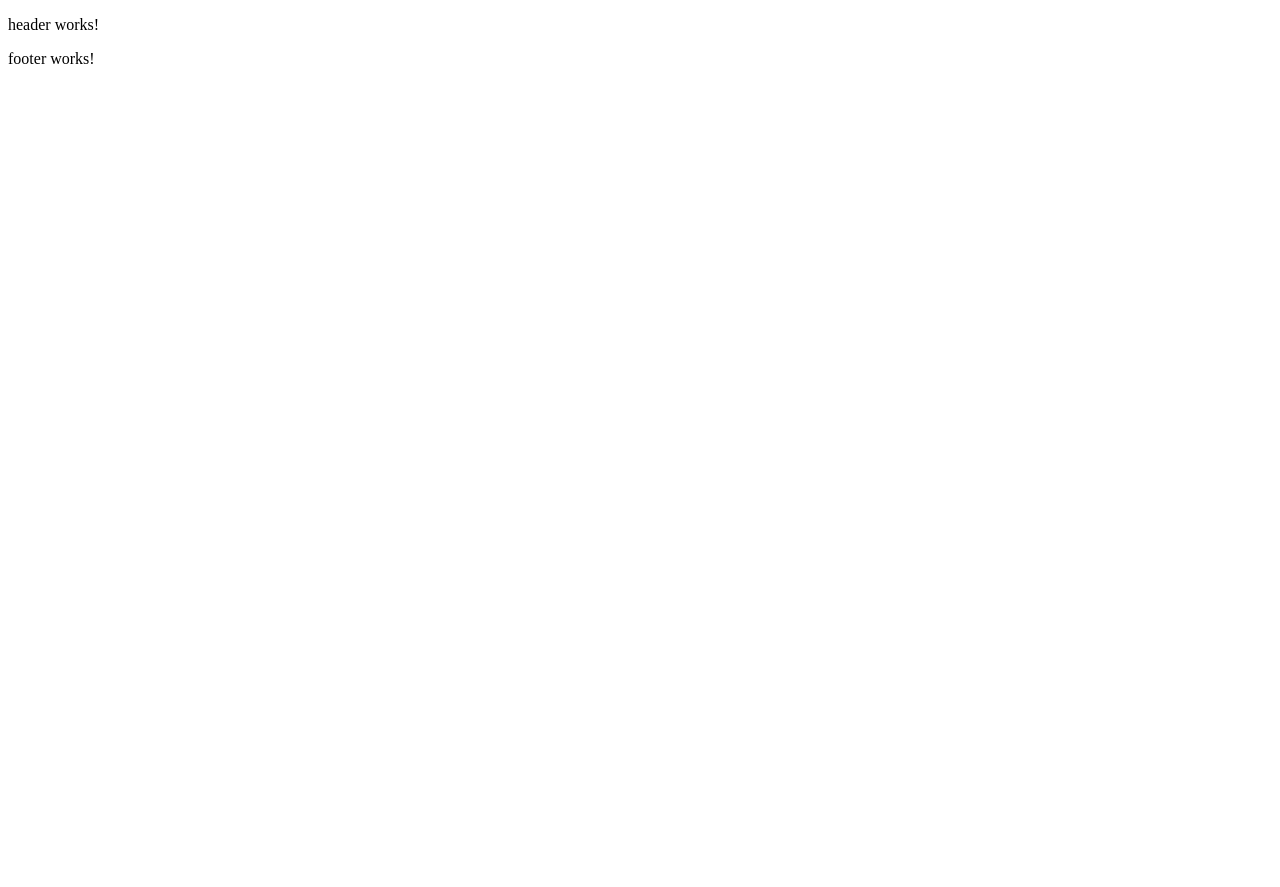
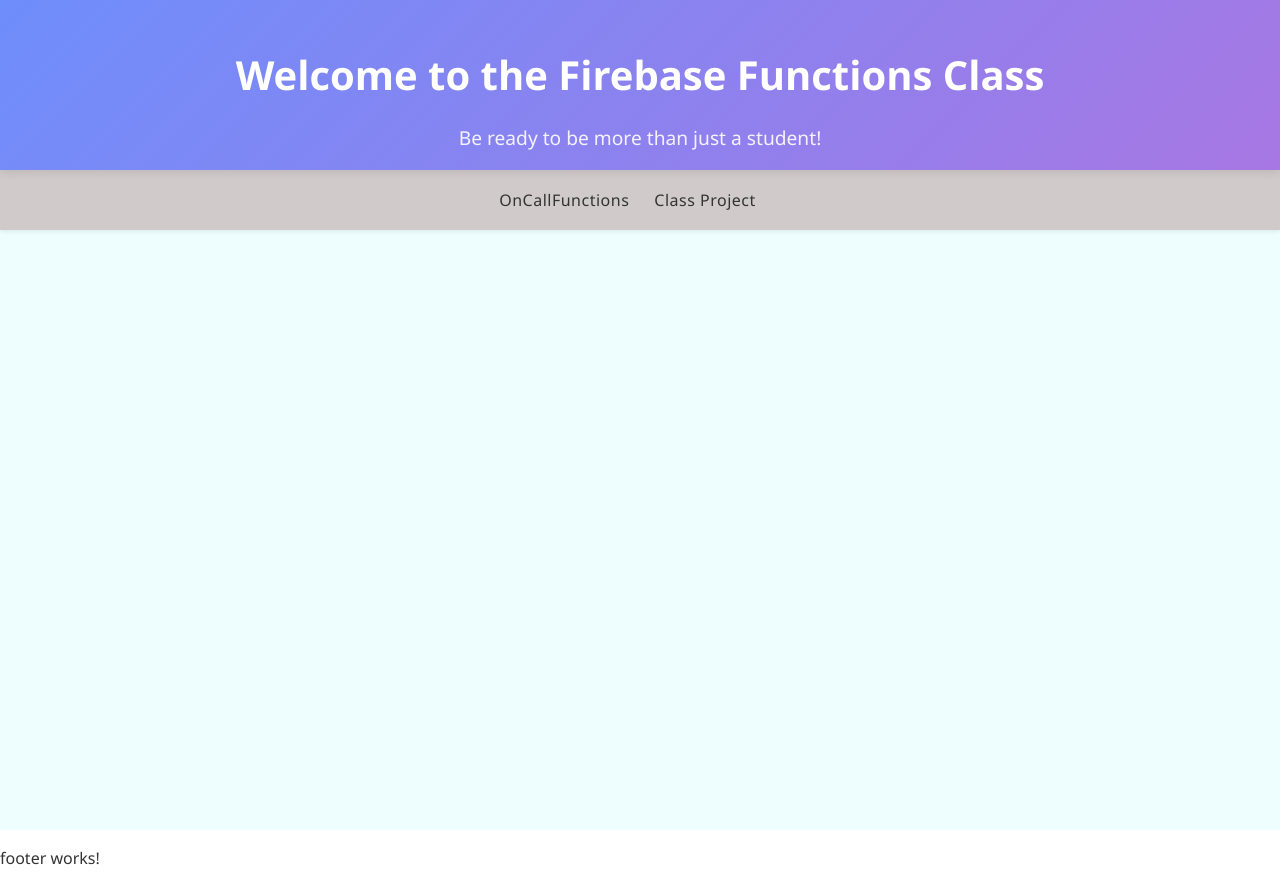
Before and after one commit to Filipabarreto/UC00604, an Angular app: page / in a window 1280 px wide. Before the commit the page ends 800 px from the top, so only its background shows below. Built offline with nearby package versions, Linux system fonts and the light colour scheme.

Commit message:
componente header.css e componente header.html

```diff
--- a/src/app/app.css
+++ b/src/app/app.css
@@ -0,0 +1,73 @@
+/* Reset e estilos base */
+* {
+  margin: 0;
+  padding: 0;
+  box-sizing: border-box;
+  font-family: "Segoe UI", Tahoma, Geneva, Verdana, sans-serif;
+}
+
+.body {
+  display: flex;
+  flex-direction: column;
+  min-height: 100vh;
+
+  color: #333;
+  line-height: 1.6;
+}
+
+app-header {
+  width: 100%;
+  min-height: max-content;
+}
+
+/* Conteúdo principal */
+app-main {
+  flex: 1;
+  min-height: 75vh;
+  display: flex;
+  flex-wrap: wrap;
+  align-items: center;
+  justify-content: center;
+  align-content: center;
+  background-color: var(--background-color);
+}
+
+/* Rodapé */
+app-footer {
+  width: 100%;
+  min-height: max-content;
+}
+
+/* Media Queries para responsividade */
+
+/* Tablets e telas menores */
+@media (max-width: 768px) {
+  main {
+    justify-content: center;
+    padding: 0.5rem;
+    min-height: 60vh; /* Ajuste para dar mais espaço ao conteúdo */
+  }
+}
+
+/* Dispositivos móveis */
+@media (max-width: 480px) {
+  body {
+
+    line-height: 1.5; /* Ajuste fino para melhor legibilidade */
+  }
+
+  main {
+    flex-direction: column;
+    align-items: stretch;
+    justify-content: flex-start;
+    min-height: 60vh;
+    padding: 0.5rem;
+  }
+}
+
+/* Telas muito pequenas (opcional) */
+@media (max-width: 320px) {
+  main {
+    padding: 0.25rem;
+  }
+}
--- a/src/app/componentes/header/header.css
+++ b/src/app/componentes/header/header.css
@@ -0,0 +1,130 @@
+/* header.component.scss */
+.header {
+    width: 100%;
+    min-height: max-content;
+    background-color: #d1caca;
+    box-shadow: 0 2px 4px rgba(0, 0, 0, 0.1);
+    display: flex;
+    flex-wrap: wrap;
+    justify-content: center;
+    text-align: center;
+    align-items: center;
+  }
+   /* Cabeçalho local */
+   .local-header {
+    position: relative;
+    width: 100%;
+    background: linear-gradient(135deg, #6e8efb, #a777e3);
+    color: white;
+    box-shadow: 0 2px 10px rgba(0, 0, 0, 0.1);
+  }
+
+  .local-header-content {
+    max-width: 1200px;
+    margin: 0 auto;
+    padding: 1rem .5rem;
+    text-align: center;
+  }
+
+  .local-header-content h1 {
+    font-size: 2.5rem;
+    margin-bottom: 1rem;
+    font-weight: 700;
+  }
+
+  .local-header-content p {
+    font-size: 1.2rem;
+    opacity: 0.9;
+    max-width: 800px;
+    margin: 0 auto;
+  }
+
+  .nav-content {
+    max-width: 1200px;
+    min-height: 60px;
+    margin: 0 auto;
+    padding: 0 16px;
+    display: flex;
+    flex-wrap: wrap;
+    align-content: center;
+    align-items: center;
+    height: max-content;
+    gap: 25px;
+    background-size: var(--animation-background-size);
+    animation: var(--animation-move-gradient);
+  }
+
+  .logo-link {
+    /* color: #333; */
+    font-size: 1.5rem;
+    font-weight: bold;
+    text-decoration: none;
+    transition: color 0.3s ease;
+
+    &:hover {
+      color: #007bff;
+    }
+  }
+
+  .spacer {
+    flex: 1;
+  }
+
+  .logo-link {
+    font-family: inherit; /* Herda a fonte do elemento pai */
+    font-weight: 500; /* Peso médio para suavidade (não muito fino nem muito negrito) */
+    font-size: 1rem; /* Tamanho padrão ou ajuste conforme necessário */
+    letter-spacing: 0.5px; /* Pequeno espaçamento entre letras para melhor legibilidade */
+    line-height: 1.5; /* Espaçamento confortável entre linhas */
+    color: #333; /* Cor suave (ajuste para o tom desejado) */
+    text-decoration: none; /* Remove sublinhado padrão */
+    transition: all 0.3s ease; /* Transição suave para hover/focus */
+
+    /* Efeito suave ao interagir */
+    &:hover, &:focus {
+        color: #007bff; /* Cor azul suave no hover (pode ajustar) */
+        text-decoration: underline; /* Sublinhado sutil no hover */
+        text-underline-offset: 3px; /* Distância do sublinhado */
+        text-decoration-thickness: 1px; /* Espessura fina do sublinhado */
+    }
+
+    /* Melhoria para acessibilidade no foco */
+    &:focus {
+        outline: 2px solid rgba(0, 123, 255, 0.3);
+        outline-offset: 2px;
+    }
+}
+
+  /* Responsividade */
+  @media (max-width: 768px) {
+    .header {
+      display: flex;
+      flex-wrap: wrap-reverse;
+      justify-content: center;
+      align-items: center;
+      align-content: center;
+
+
+    }
+    .local-header-content {
+      max-height: 190px;
+    }
+    .nav-content {
+      max-height: 120px;
+      margin-top: 15%;
+    }
+
+    .logo-link {
+      font-size: 1.25rem;
+    }
+  }
+
+  @media (max-width: 480px) {
+    .nav-container {
+      padding: 0 12px;
+    }
+
+    .logo-link {
+      font-size: 1.1rem;
+    }
+  }
--- a/src/app/componentes/header/header.html
+++ b/src/app/componentes/header/header.html
@@ -1 +1,18 @@
-<p>header works!</p>
+<header class="header">
+  <div class="local-header">
+    <div class="local-header-content">
+      <h1>Welcome to the Firebase Functions Class</h1>
+      <p>Be ready to be more than just a student!</p>
+    </div>
+
+  </div>
+  <div class="nav-content">
+    <!-- Link à esquerda -->
+    <a routerLink="/class/hello" class="logo-link">OnCallFunctions</a>
+    <a routerLink="/class/project" class="logo-link">Class Project</a>
+
+    <!-- Espaço para outros elementos à direita se necessário -->
+    <div class="spacer"></div>
+  </div>
+  <!-- </nav> -->
+</header>
--- a/src/styles.css
+++ b/src/styles.css
@@ -1 +1,46 @@
 /* You can add global styles to this file, and also import other style files */
+/* You can add global styles to this file, and also import other style files */
+
+html, body { height: 100%; }
+body { margin: 0; font-family: Roboto, "Helvetica Neue", sans-serif; }
+
+
+
+
+
+
+:root {
+    --primary-doc-color: linear-gradient(68.15deg, #1e293b 14.62%, #01060f 85.61%);;
+    --secondary-doc-color: linear-gradient(68.15deg, #222 14.62%, #050c1b 85.61%);;
+    --background-color-header: linear-gradient(135deg, #6e8efb, #a777e3);
+    --background-color: rgba(200, 252, 252, 0.308);
+    --background-color-sections: #f5f5f5;
+    --background-color-code: #333;
+    --animation-move-gradient: moveGradient 3s linear infinite;
+    --animation-background-size: 200% 100%;
+/* Variáveis CSS para cores e tamanhos */
+    --primary-color: rgba(93, 170, 241, 0.925);
+    --text-color-light: aliceblue;
+    --secondary-color: rgba(204, 33, 33, 0.959);
+    --text-color: rgba(0, 0, 0, 0.726);
+    --text-hover: rgba(13, 102, 236, 0.726);
+    --shadow: 0 4px 8px rgba(0, 0, 0, 0.1);
+    --shadow-hover: 0 8px 16px rgba(0, 0, 0, 0.2);
+    --border-radius: 10px;
+    --transition: all 0.3s ease;
+    --main-font-family: Arial, sans-serif;
+    --main-line-height: 1.6;
+    --main-font-size: 3rem;
+    --outline: 2px, solid rgba(0,123,255,0.3);
+
+
+  }
+
+  @keyframes moveGradient {
+    0% {
+      background-position: 100% 0;
+    }
+    100% {
+      background-position: 0 0;
+    }
+  }
```
